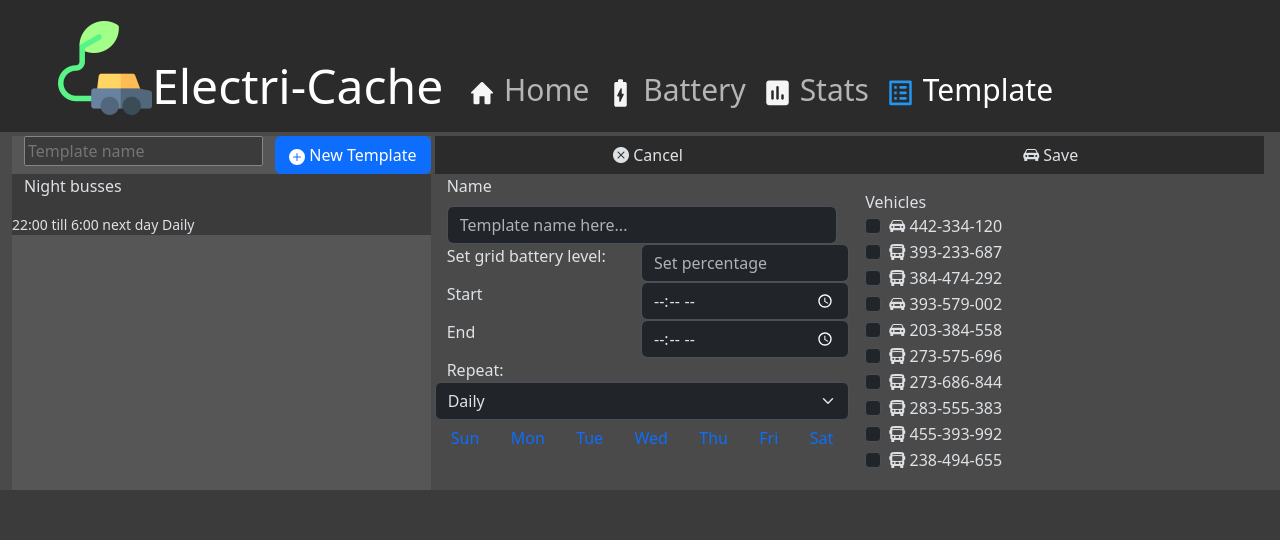
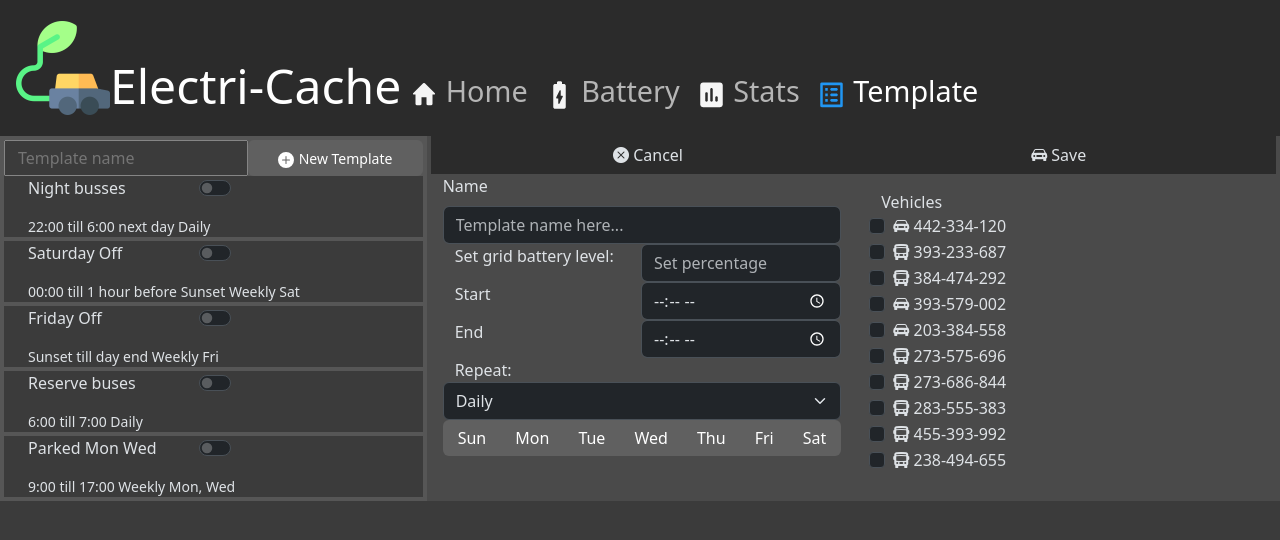
Before and after one commit to AlonRR/Electric-Cache, a PHP site: page /objectPage.html in a window 1280 px wide. Shown: the top 540 px of the page. Run offline with PHP 8.4, Linux system fonts and the light colour scheme.

Commit message:
style changes

```diff
--- a/css/tempStyleFile.css
+++ b/css/tempStyleFile.css
@@ -1,15 +1,16 @@
 /* header {
     background-color: #2B2B2B;
 } */
+
 .fw-300 {
     font-weight: 300;
 }
 
 .fs-30 {
-    font-size: 30px;
+    font-size: calc(1rem + 1vw);
 }
 
-.fs-38{
+.fs-38 {
     font-size: 38px;
 }
 
@@ -35,10 +36,45 @@
     background-color: #3b3b3b;
 }
 
+.bg-606060 {
+    background-color: #606060;
+}
+
 .btn-outline-primary {
     --bs-btn-active-bg: #2196f3;
     --bs-btn-active-border-color: #606060;
     --bs-btn-focus-bg: #2196f3;
+    --bs-btn-bg: #606060;
+    --bs-btn-color: #ffffff;
     border: 0;
-    ;
 }
+
+.btn-primary {
+    --bs-btn-active-bg: #3b3b3b;
+    --bs-btn-active-border-color: #3b3b3b;
+    --bs-btn-focus-bg: #3b3b3b;
+    --bs-btn-bg: #606060;
+    --bs-btn-hover-bg: #606060;
+    border: 0;
+}
+
+.templates-body .row {
+    margin: 0;
+}
+
+@media (max-width:768px) {
+    .navbar-brand {
+        display: none;
+    }
+    .templates-names{
+        display: none;
+    }
+}
+
+@media  (max-width:992px) {
+    .logo94 {
+        width: 36px;
+        height: 36px;
+        background-image: url(../images/logo36.png);
+    }
+}
--- a/objectPage.html
+++ b/objectPage.html
@@ -14,10 +14,10 @@
     <title>Template</title>
 </head>
 
-<body class="ms-0 me-0 p-0 bg-3b3b3b" id="template">
+<body class="ms-0 me-0 p-0 bg-3b3b3b templates-body">
     <header class="container p-3 ms-0 me-0 mw-100 bg-2b2b2b fw-300">
-        <nav class="navbar navbar-expand-sm p-0">
-            <div class="container p-0">
+        <nav class="navbar navbar-expand p-0 w-100">
+            <div class="row p-0">
                 <ul class="navbar-nav align-items-end fw-300 fs-30">
                     <li class="nav-item">
                         <a class="row align-items-end navbar-brand" href="index.html">
@@ -62,13 +62,11 @@
             </div>
         </nav>
     </header>
-    <main class="container ms-0 me-0 mw-100 bg-4a4a4a">
-        <div class="row row-col-md-2 gy-1 ms-0 me-0 mw-100 mh-100">
-            <div class="col-md-4 ms-0 me-0 mw-100 mh-100 bg-777777-40">
-                <div class="row">
-                    <form action="" class="col">
-                        <input class="search-bar col" placeholder="Template name">
-                    </form>
+    <main class="container h-100 p-0 mw-100 bg-4a4a4a">
+        <div class="row row-col-md-2 mw-100 mh-100">
+            <div class="col-md-4 mw-100 mh-100 p-1 bg-777777-40 templates-names">
+                <div class="row ">
+                    <input class="search-bar col-7" placeholder="Template name">
                     <button class="col btn btn-primary">
                         <!-- <img src="images/Electric-Cache_Project_Add_Circle_Icon_2.png" alt=""> -->
                         <svg xmlns="http://www.w3.org/2000/svg" width="16" height="16" fill="currentColor"
@@ -76,17 +74,52 @@
                             <path
                                 d="M16 8A8 8 0 1 1 0 8a8 8 0 0 1 16 0zM8.5 4.5a.5.5 0 0 0-1 0v3h-3a.5.5 0 0 0 0 1h3v3a.5.5 0 0 0 1 0v-3h3a.5.5 0 0 0 0-1h-3v-3z" />
                         </svg>
-                        New Template
+                        <small>
+                            New Template
+                        </small>
                     </button>
                 </div>
-                <div class="row bg-3b3b3b">
-                    <div class="row">
+                <div class="row gap-1">
+                    <div class="row bg-3b3b3b">
                         <p class="col">Night busses</p>
                         <div class="col form-check form-switch">
+                            <input class="form-check-input" type="checkbox" role="switch" id="night_busses"
+                                title="toggle-switch">
                         </div>
-                        <small class="row ">22:00 till 6:00 next day Daily</small>
+                        <small class="row">22:00 till 6:00 next day Daily</small>
                     </div>
-
+                    <div class="row bg-3b3b3b">
+                        <p class="col">Saturday Off</p>
+                        <div class="col form-check form-switch">
+                            <input class="form-check-input" type="checkbox" role="switch" id="saturday_off"
+                                title="toggle-switch">
+                        </div>
+                        <small class="row">00:00 till 1 hour before Sunset Weekly Sat</small>
+                    </div>
+                    <div class="row bg-3b3b3b">
+                        <p class="col">Friday Off</p>
+                        <div class="col form-check form-switch">
+                            <input class="form-check-input" type="checkbox" role="switch" id="friday_off"
+                                title="toggle-switch">
+                        </div>
+                        <small class="row">Sunset till day end Weekly Fri</small>
+                    </div>
+                    <div class="row bg-3b3b3b">
+                        <p class="col">Reserve buses</p>
+                        <div class="col form-check form-switch">
+                            <input class="form-check-input" type="checkbox" role="switch" id="reserve_busses"
+                                title="toggle-switch">
+                        </div>
+                        <small class="row">6:00 till 7:00 Daily</small>
+                    </div>
+                    <div class="row bg-3b3b3b">
+                        <p class="col">Parked Mon Wed</p>
+                        <div class="col form-check form-switch">
+                            <input class="form-check-input" type="checkbox" role="switch" id="parked_mon_wed"
+                                title="toggle-switch">
+                        </div>
+                        <small class="row">9:00 till 17:00 Weekly Mon, Wed</small>
+                    </div>
                 </div>
             </div>
             <div class="col-md-8 ms-0 me-0 mw-100 mh-100 p-0">
```
Also changed, not shown: images/logo36.png (added).
